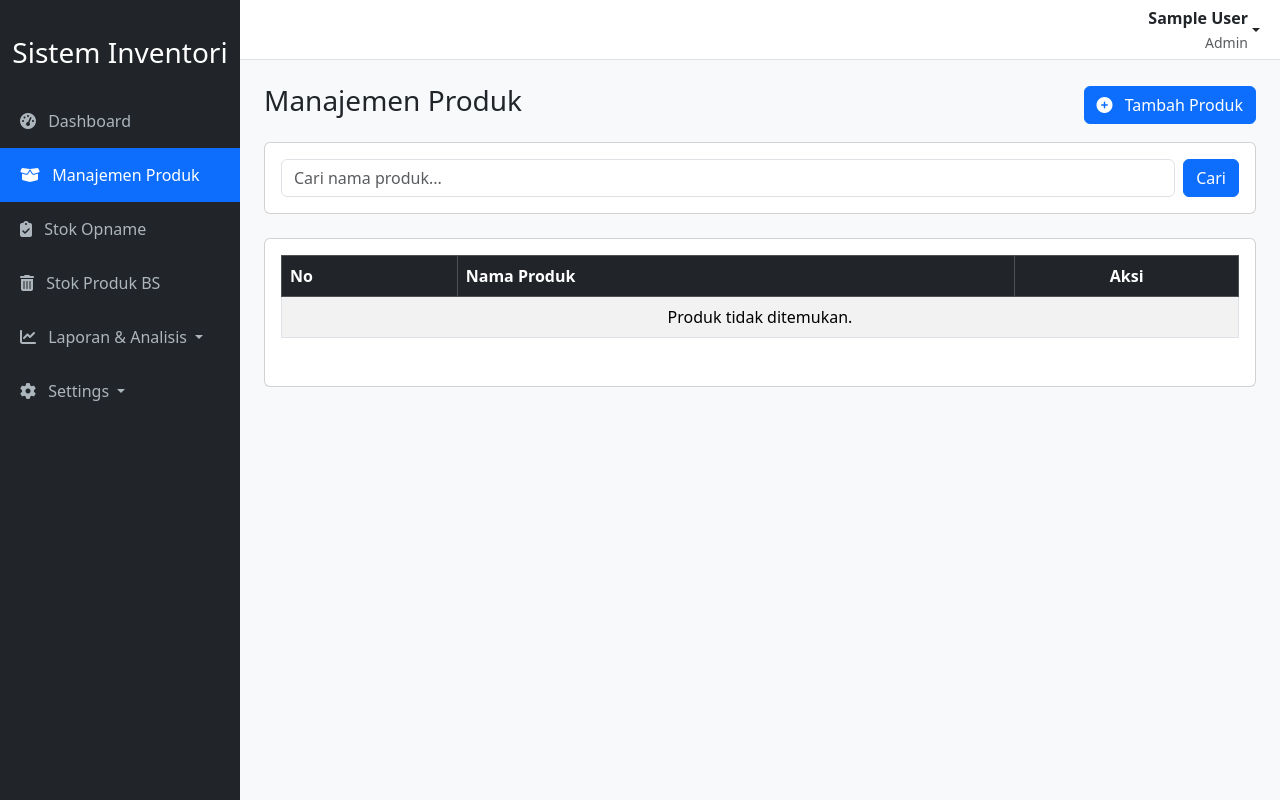
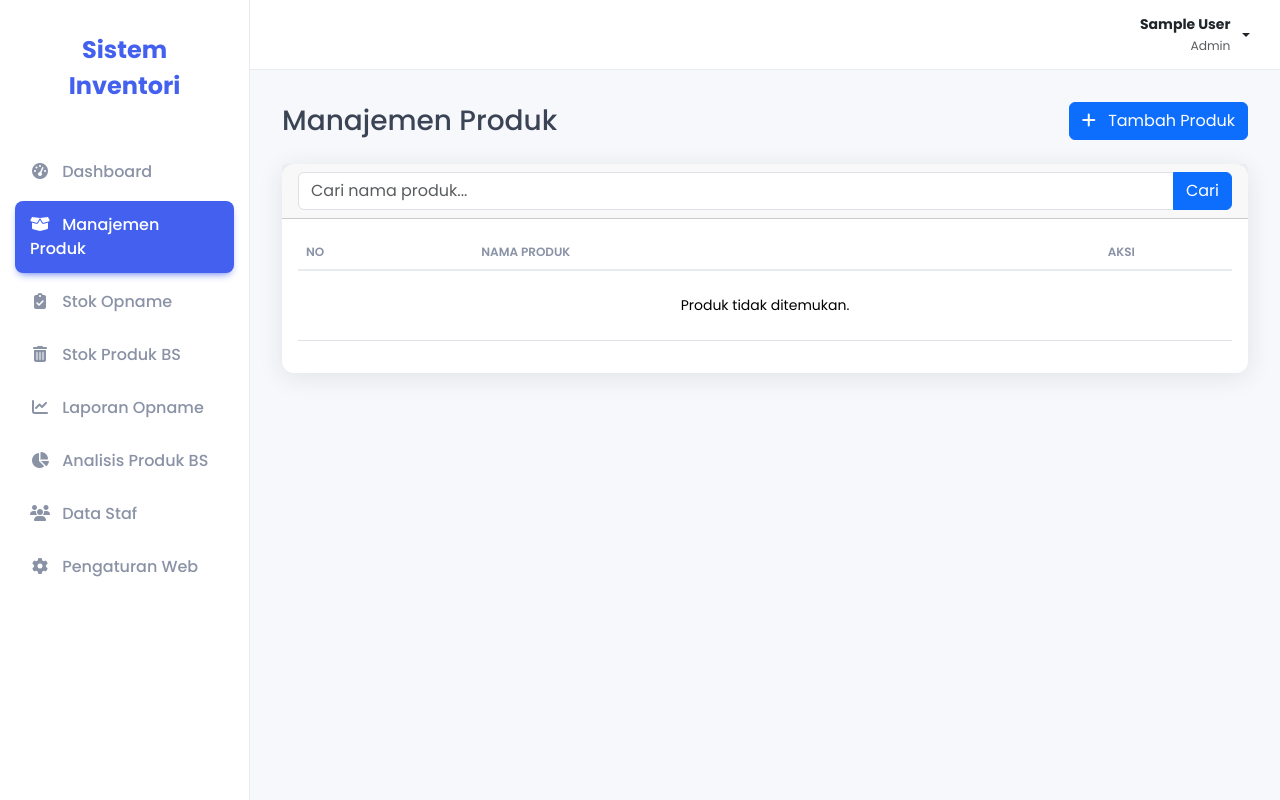
Before and after one commit to RiyanWardhana22/Sistem-Inventori, a PHP site: page /sistem-inventori/pages/produk/index.php in a window 1280 px wide. Run offline with PHP 8.4, Linux system fonts and the light colour scheme; the visitor is signed in with stand-in values (Sample User, id 1); data that the repository does not hold is empty.

Commit message:
add: Redesign UI/UX Sidebar, Header, Product Management

```diff
--- a/assets/css/style.css
+++ b/assets/css/style.css
@@ -1,61 +1,216 @@
+@import url("https://fonts.googleapis.com/css2?family=Poppins:wght@400;500;600;700&display=swap");
+
+:root {
+  --primary-color: #4361ee;
+  --background-color: #f7f8fc;
+  --sidebar-bg: #ffffff;
+  --card-bg: #ffffff;
+  --text-color: #3b4455;
+  --text-muted-color: #8a92a6;
+  --border-color: #e9ecef;
+  --shadow: 0 4px 24px 0 rgb(34 41 47 / 10%);
+  --border-radius: 12px;
+}
+
 body {
-  background-color: #f8f9fa;
+  font-family: "Poppins", sans-serif;
+  background-color: var(--background-color);
+  color: var(--text-color);
+  font-size: 14px;
+}
+
+/* --- Layout Utama --- */
+.main-content {
+  margin-top: 70px;
+  margin-left: 250px;
+  padding: 2rem;
+  transition: all 0.3s;
 }
 
 .top-header {
-  height: 60px;
-  background-color: #ffffff;
-  border-bottom: 1px solid #dee2e6;
-  padding: 0 20px;
+  height: 70px;
+  background-color: var(--card-bg);
+  border-bottom: 1px solid var(--border-color);
+  padding: 0 30px;
   display: flex;
   justify-content: space-between;
   align-items: center;
   position: fixed;
   top: 0;
-  left: 240px;
+  left: 250px;
   right: 0;
   z-index: 1000;
+  transition: all 0.3s;
 }
 
-/* --- Sidebar Styling --- */
+/* --- Desain Ulang Sidebar --- */
 .sidebar {
-  width: 240px;
+  width: 250px;
   height: 100vh;
   position: fixed;
   top: 0;
   left: 0;
-  background-color: #212529;
-  padding-top: 20px;
+  background-color: var(--sidebar-bg);
+  border-right: 1px solid var(--border-color);
+  padding: 20px 15px;
   z-index: 1001;
+  transition: all 0.3s;
+}
+
+.sidebar .sidebar-brand {
+  font-size: 1.5rem;
+  font-weight: 700;
+  color: var(--primary-color);
+  text-align: center;
+  display: block;
+  margin-bottom: 2rem;
+  text-decoration: none;
 }
 
 .sidebar a {
-  padding: 15px 20px;
+  padding: 12px 15px;
   text-decoration: none;
   font-size: 1rem;
-  color: #adb5bd;
+  color: var(--text-muted-color);
   display: block;
-  transition: background-color 0.3s;
+  border-radius: 8px;
+  margin-bottom: 5px;
+  transition: all 0.2s ease-in-out;
+  font-weight: 500;
+  position: relative;
 }
 
 .sidebar a:hover {
-  background-color: #343a40;
-  color: #ffffff;
+  background-color: #f0f3ff;
+  color: var(--primary-color);
 }
 
 .sidebar a.active {
-  background-color: #0d6efd;
+  background-color: var(--primary-color);
   color: #ffffff;
+  box-shadow: 0 4px 8px -4px var(--primary-color);
 }
 
-.sidebar ul li a.active-child {
-  background-color: #0c63d4;
-  color: #ffffff;
+/* --- Desain Ulang Header --- */
+.top-header .profile a {
+  color: var(--text-color);
+}
+.top-header .profile .dropdown-menu {
+  border-radius: var(--border-radius);
+  box-shadow: var(--shadow);
+  border: none;
 }
 
-/* --- Main Content Styling --- */
-.main-content {
-  margin-top: 60px;
-  margin-left: 240px;
-  padding: 2rem;
+/* --- Desain Ulang Kartu & Tabel --- */
+.card {
+  border-radius: var(--border-radius);
+  border: none;
+  box-shadow: var(--shadow);
+  margin-bottom: 1.5rem;
 }
+
+.table-modern {
+  border-collapse: collapse;
+  width: 100%;
+}
+.table-modern thead th {
+  background-color: transparent;
+  border-bottom: 2px solid var(--border-color);
+  color: var(--text-muted-color);
+  font-weight: 600;
+  text-transform: uppercase;
+  font-size: 12px;
+}
+.table-modern tbody td {
+  vertical-align: middle;
+  padding: 1rem;
+  border-top: 1px solid var(--border-color);
+}
+
+.pagination .page-item .page-link {
+  border-radius: 6px;
+  margin: 0 3px;
+  border: none;
+  color: var(--text-muted-color);
+}
+.pagination .page-item.active .page-link {
+  background-color: var(--primary-color);
+  color: #fff;
+  box-shadow: 0 4px 8px -4px var(--primary-color);
+}
+
+.sidebar-toggle-btn {
+  display: none;
+}
+
+.sidebar-overlay {
+  position: fixed;
+  top: 0;
+  left: 0;
+  width: 100%;
+  height: 100%;
+  background-color: rgba(0, 0, 0, 0.5);
+  z-index: 1040;
+  display: none;
+  opacity: 0;
+  transition: opacity 0.3s ease-in-out;
+}
+
+.sidebar-overlay.active {
+  display: block;
+  opacity: 1;
+}
+
+@media (max-width: 992px) {
+  .sidebar {
+    width: 80px;
+  }
+  .sidebar .sidebar-brand {
+    display: none;
+  }
+  .sidebar a {
+    text-align: center;
+  }
+
+  .sidebar a span {
+    display: none;
+  }
+  .main-content,
+  .top-header {
+    margin-left: 80px;
+    left: 80px;
+  }
+}
+
+@media (max-width: 768px) {
+  .sidebar-toggle-btn {
+    display: block;
+  }
+
+  .sidebar {
+    left: -250px;
+    width: 250px;
+    box-shadow: var(--shadow);
+    z-index: 1045;
+  }
+
+  .sidebar.active {
+    left: 0;
+  }
+
+  .sidebar .sidebar-brand,
+  .sidebar a span {
+    display: block;
+  }
+
+  .sidebar a {
+    text-align: left;
+  }
+
+  .main-content,
+  .top-header {
+    margin-left: 0;
+    left: 0;
+    width: 100%;
+  }
+}
--- /dev/null
+++ b/assets/js/script.js
@@ -0,0 +1,20 @@
+document.addEventListener("DOMContentLoaded", function () {
+  const sidebarToggleBtn = document.querySelector(".sidebar-toggle-btn");
+  const sidebar = document.querySelector(".sidebar");
+  const overlay = document.querySelector(".sidebar-overlay");
+
+  function toggleSidebar() {
+    if (sidebar && overlay) {
+      sidebar.classList.toggle("active");
+      overlay.classList.toggle("active");
+    }
+  }
+
+  if (sidebarToggleBtn) {
+    sidebarToggleBtn.addEventListener("click", toggleSidebar);
+  }
+
+  if (overlay) {
+    overlay.addEventListener("click", toggleSidebar);
+  }
+});
--- a/includes/header.php
+++ b/includes/header.php
@@ -10,19 +10,24 @@ require_once(__DIR__ . '/auth_check.php');
             <meta name="viewport" content="width=device-width, initial-scale=1">
             <title><?php echo defined('NAMA_WEBSITE') ? NAMA_WEBSITE : 'Sistem Inventori'; ?></title>
             <link rel="icon" href="<?php echo BASE_URL . (defined('PATH_FAVICON') ? PATH_FAVICON : ''); ?>">
+            <link rel="stylesheet" href="https://cdnjs.cloudflare.com/ajax/libs/font-awesome/6.2.0/css/all.min.css">
             <link href="https://cdn.jsdelivr.net/npm/bootstrap@5.3.3/dist/css/bootstrap.min.css" rel="stylesheet">
             <link rel="stylesheet" href="https://cdnjs.cloudflare.com/ajax/libs/font-awesome/6.5.2/css/all.min.css" />
             <link href="<?php echo BASE_URL; ?>assets/css/style.css" rel="stylesheet">
 </head>
 
 <body>
+            <div class="sidebar-overlay"></div>
             <div class="top-header">
-                        <div>
-                        </div>
+                        <button class="sidebar-toggle-btn btn btn-light d-lg-none">
+                                    <i class="fas fa-bars"></i>
+                        </button>
 
-                        <div class="dropdown">
+                        <div></div>
+
+                        <div class="dropdown profile">
                                     <a href="#" class="d-flex align-items-center link-dark text-decoration-none dropdown-toggle" id="dropdownUser" data-bs-toggle="dropdown" aria-expanded="false">
-                                                <div class="text-end">
+                                                <div class="text-end me-2">
                                                             <span class="fw-bold"><?php echo htmlspecialchars($_SESSION['nama_lengkap']); ?></span><br>
                                                             <small class="text-muted text-capitalize"><?php echo htmlspecialchars($_SESSION['level']); ?></small>
                                                 </div>
@@ -35,4 +40,4 @@ require_once(__DIR__ . '/auth_check.php');
 
             <div class="d-flex">
                         <?php include_once('sidebar.php'); ?>
-                        <div class="main-content flex-grow-1 p-4">
+                        <div class="main-content flex-grow-1">
--- a/includes/sidebar.php
+++ b/includes/sidebar.php
@@ -1,57 +1,44 @@
 <?php
-$current_page = $_SERVER['REQUEST_URI'];
+function is_active($path_segment)
+{
+            return strpos($_SERVER['REQUEST_URI'], $path_segment) !== false;
+}
 ?>
 <div class="sidebar">
-            <h3 class="text-white text-center mt-3 mb-4"><?php echo defined('NAMA_WEBSITE') ? NAMA_WEBSITE : 'Sistem Inventori'; ?></h3>
+            <a href="<?php echo BASE_URL; ?>" class="sidebar-brand">
+                        <?php echo defined('NAMA_WEBSITE') ? NAMA_WEBSITE : 'Sistem Inventori'; ?>
+            </a>
 
-            <a href="<?php echo BASE_URL; ?>" class="<?php echo (strpos($current_page, '/pages/') === false) ? 'active' : ''; ?>">
-                        <i class="fas fa-tachometer-alt me-2"></i> Dashboard
+            <a href="<?php echo BASE_URL; ?>" class="<?php echo (strpos($_SERVER['REQUEST_URI'], '/pages/') === false) ? 'active' : ''; ?>">
+                        <i class="fas fa-tachometer-alt fa-fw me-2"></i> Dashboard
             </a>
 
             <?php if ($_SESSION['level'] == 'admin'): ?>
-                        <a href="<?php echo BASE_URL; ?>pages/produk/" class="<?php echo (strpos($current_page, 'pages/produk') !== false) ? 'active' : ''; ?>">
-                                    <i class="fas fa-box-open me-2"></i> Manajemen Produk
+                        <a href="<?php echo BASE_URL; ?>pages/produk/" class="<?php echo is_active('pages/produk') ? 'active' : ''; ?>">
+                                    <i class="fas fa-box-open fa-fw me-2"></i> Manajemen Produk
                         </a>
             <?php endif; ?>
 
-            <a href="<?php echo BASE_URL; ?>pages/stok_opname/" class="<?php echo (strpos($current_page, 'pages/stok_opname') !== false) ? 'active' : ''; ?>">
-                        <i class="fas fa-clipboard-check me-2"></i> Stok Opname
+            <a href="<?php echo BASE_URL; ?>pages/stok_opname/" class="<?php echo is_active('pages/stok_opname') ? 'active' : ''; ?>">
+                        <i class="fas fa-clipboard-check fa-fw me-2"></i> Stok Opname
             </a>
 
-            <a href="<?php echo BASE_URL; ?>pages/stok_bs/" class="<?php echo (strpos($current_page, 'pages/stok_bs') !== false) ? 'active' : ''; ?>">
-                        <i class="fas fa-trash-alt me-2"></i> Stok Produk BS
+            <a href="<?php echo BASE_URL; ?>pages/stok_bs/" class="<?php echo is_active('pages/stok_bs') ? 'active' : ''; ?>">
+                        <i class="fas fa-trash-alt fa-fw me-2"></i> Stok Produk BS
             </a>
 
-
             <?php if ($_SESSION['level'] == 'admin'): ?>
-                        <?php
-                        $is_laporan_active = strpos($current_page, 'laporan_opname') !== false ||
-                                    strpos($current_page, 'laporan_bs') !== false;
-                        ?>
-                        <a href="#laporanSubmenu" data-bs-toggle="collapse" class="dropdown-toggle <?php echo $is_laporan_active ? '' : 'collapsed'; ?>" aria-expanded="<?php echo $is_laporan_active ? 'true' : 'false'; ?>">
-                                    <i class="fas fa-chart-line me-2"></i> Laporan & Analisis
+                        <a href="<?php echo BASE_URL; ?>pages/laporan_opname/" class="<?php echo is_active('pages/laporan_opname') ? 'active' : ''; ?>">
+                                    <i class="fas fa-chart-line fa-fw me-2"></i> Laporan Opname
                         </a>
-                        <ul class="collapse list-unstyled <?php echo $is_laporan_active ? 'show' : ''; ?>" id="laporanSubmenu">
-                                    <li>
-                                                <a href="<?php echo BASE_URL; ?>pages/laporan_opname/" class="<?php echo (strpos($current_page, 'laporan_opname') !== false) ? 'active-child' : ''; ?>">Laporan Opname</a>
-                                    </li>
-                                    <li>
-                                                <a href="<?php echo BASE_URL; ?>pages/laporan_bs/" class="<?php echo (strpos($current_page, 'laporan_bs') !== false) ? 'active-child' : ''; ?>">Analisis Produk BS</a>
-                                    </li>
-                        </ul>
-            <?php endif; ?>
-
-            <?php if ($_SESSION['level'] == 'admin'): ?>
-                        <a href="#settingsSubmenu" data-bs-toggle="collapse" class="dropdown-toggle collapsed" aria-expanded="false">
-                                    <i class="fas fa-cog me-2"></i> Settings
+                        <a href="<?php echo BASE_URL; ?>pages/laporan_bs_analisis/" class="<?php echo is_active('pages/laporan_bs_analisis') ? 'active' : ''; ?>">
+                                    <i class="fas fa-chart-pie fa-fw me-2"></i> Analisis Produk BS
                         </a>
-                        <ul class="collapse list-unstyled" id="settingsSubmenu">
-                                    <li>
-                                                <a href="<?php echo BASE_URL; ?>pages/data_staf/">Data Staf</a>
-                                    </li>
-                                    <li>
-                                                <a href="<?php echo BASE_URL; ?>pages/pengaturan_web/">Pengaturan Web</a>
-                                    </li>
-                        </ul>
+                        <a href="<?php echo BASE_URL; ?>pages/data_staf/" class="<?php echo is_active('pages/data_staf') ? 'active' : ''; ?>">
+                                    <i class="fas fa-users fa-fw me-2"></i> Data Staf
+                        </a>
+                        <a href="<?php echo BASE_URL; ?>pages/pengaturan_web/" class="<?php echo is_active('pages/pengaturan_web') ? 'active' : ''; ?>">
+                                    <i class="fas fa-cog fa-fw me-2"></i> Pengaturan Web
+                        </a>
             <?php endif; ?>
 </div>
--- a/pages/produk/index.php
+++ b/pages/produk/index.php
@@ -4,15 +4,12 @@ include_once(__DIR__ . '/../../includes/header.php');
 $records_per_page = 20;
 $current_page = isset($_GET['page']) && is_numeric($_GET['page']) ? (int)$_GET['page'] : 1;
 $offset = ($current_page - 1) * $records_per_page;
-
 $search_term = $_GET['search'] ?? '';
 $search_query = "%" . $search_term . "%";
-
 $count_stmt = $pdo->prepare("SELECT COUNT(*) FROM produk WHERE nama_produk LIKE ?");
 $count_stmt->execute([$search_query]);
 $total_records = $count_stmt->fetchColumn();
 $total_pages = ceil($total_records / $records_per_page);
-
 $stmt = $pdo->prepare("SELECT * FROM produk WHERE nama_produk LIKE ? ORDER BY nama_produk ASC LIMIT ? OFFSET ?");
 $stmt->bindValue(1, $search_query, PDO::PARAM_STR);
 $stmt->bindValue(2, $records_per_page, PDO::PARAM_INT);
@@ -20,28 +17,33 @@ $stmt->bindValue(3, $offset, PDO::PARAM_INT);
 $stmt->execute();
 ?>
 
-<div class="d-flex justify-content-between align-items-center mb-3">
-            <h1 class="h3">Manajemen Produk</h1>
+<div class="page-header mb-4">
+            <div class="row align-items-center">
+                        <div class="col-sm-6">
+                                    <h1 class="h3 mb-0">Manajemen Produk</h1>
+                        </div>
+                        <div class="col-sm-6 text-sm-end mt-2 mt-sm-0">
                                     <a href="tambah.php" class="btn btn-primary">
-                        <i class="fas fa-plus-circle me-2"></i> Tambah Produk
+                                                <i class="fas fa-plus me-2"></i> Tambah Produk
                                     </a>
                         </div>
-
-<div class="card mb-4">
-            <div class="card-body">
-                        <form method="GET" action="" class="d-flex">
-                                    <input type="text" class="form-control me-2" name="search" placeholder="Cari nama produk..." value="<?php echo htmlspecialchars($search_term); ?>">
-                                    <button type="submit" class="btn btn-primary">Cari</button>
-                        </form>
             </div>
 </div>
 
 
 <div class="card">
+            <div class="card-header">
+                        <form method="GET" action="">
+                                    <div class="input-group">
+                                                <input type="text" class="form-control" name="search" placeholder="Cari nama produk..." value="<?php echo htmlspecialchars($search_term); ?>">
+                                                <button type="submit" class="btn btn-primary">Cari</button>
+                                    </div>
+                        </form>
+            </div>
             <div class="card-body">
                         <div class="table-responsive">
-                                    <table class="table table-striped table-bordered">
-                                                <thead class="table-dark">
+                                    <table class="table table-modern">
+                                                <thead>
                                                             <tr>
                                                                         <th>No</th>
                                                                         <th>Nama Produk</th>
@@ -58,45 +60,37 @@ $stmt->execute();
                                                                                                 <td><?php echo $no++; ?></td>
                                                                                                 <td><?php echo htmlspecialchars($row['nama_produk']); ?></td>
                                                                                                 <td class="text-center">
-                                                                                                            <a href="edit.php?id=<?php echo $row['id_produk']; ?>" class="btn btn-sm btn-warning">
-                                                                                                                        <i class="fas fa-edit"></i> Edit
-                                                                                                            </a>
-                                                                                                            <a href="proses.php?action=hapus&id=<?php echo $row['id_produk']; ?>" class="btn btn-sm btn-danger" onclick="return confirm('Apakah Anda yakin ingin menghapus produk ini?');">
-                                                                                                                        <i class="fas fa-trash"></i> Hapus
-                                                                                                            </a>
+                                                                                                            <a href="edit.php?id=<?php echo $row['id_produk']; ?>" class="btn btn-sm btn-warning">Edit</a>
+                                                                                                            <a href="proses.php?action=hapus&id=<?php echo $row['id_produk']; ?>" class="btn btn-sm btn-danger" onclick="return confirm('Apakah Anda yakin?');">Hapus</a>
                                                                                                 </td>
                                                                                     </tr>
                                                             <?php
                                                                         }
                                                             } else {
-                                                                        echo "<tr><td colspan='3' class='text-center'>Produk tidak ditemukan.</td></tr>";
+                                                                        echo "<tr><td colspan='3' class='text-center py-4'>Produk tidak ditemukan.</td></tr>";
                                                             }
                                                             ?>
                                                 </tbody>
                                     </table>
                         </div>
 
-                        <nav aria-label="Page navigation">
-                                    <ul class="pagination justify-content-center">
-                                                <?php if ($current_page > 1): ?>
-                                                            <li class="page-item">
+                        <?php if ($total_pages > 1): ?>
+                                    <nav aria-label="Page navigation" class="mt-4">
+                                                <ul class="pagination justify-content-end">
+                                                            <li class="page-item <?php echo ($current_page <= 1) ? 'disabled' : ''; ?>">
                                                                         <a class="page-link" href="?search=<?php echo urlencode($search_term); ?>&page=<?php echo $current_page - 1; ?>">Previous</a>
                                                             </li>
-                                                <?php endif; ?>
-
                                                             <?php for ($i = 1; $i <= $total_pages; $i++): ?>
                                                                         <li class="page-item <?php echo ($i == $current_page) ? 'active' : ''; ?>">
                                                                                     <a class="page-link" href="?search=<?php echo urlencode($search_term); ?>&page=<?php echo $i; ?>"><?php echo $i; ?></a>
                                                                         </li>
                                                             <?php endfor; ?>
-
-                                                <?php if ($current_page < $total_pages): ?>
-                                                            <li class="page-item">
+                                                            <li class="page-item <?php echo ($current_page >= $total_pages) ? 'disabled' : ''; ?>">
                                                                         <a class="page-link" href="?search=<?php echo urlencode($search_term); ?>&page=<?php echo $current_page + 1; ?>">Next</a>
                                                             </li>
-                                                <?php endif; ?>
                                                 </ul>
                                     </nav>
+                        <?php endif; ?>
             </div>
 </div>
 
```
Lines whose indentation alone changed are shown as unchanged.
